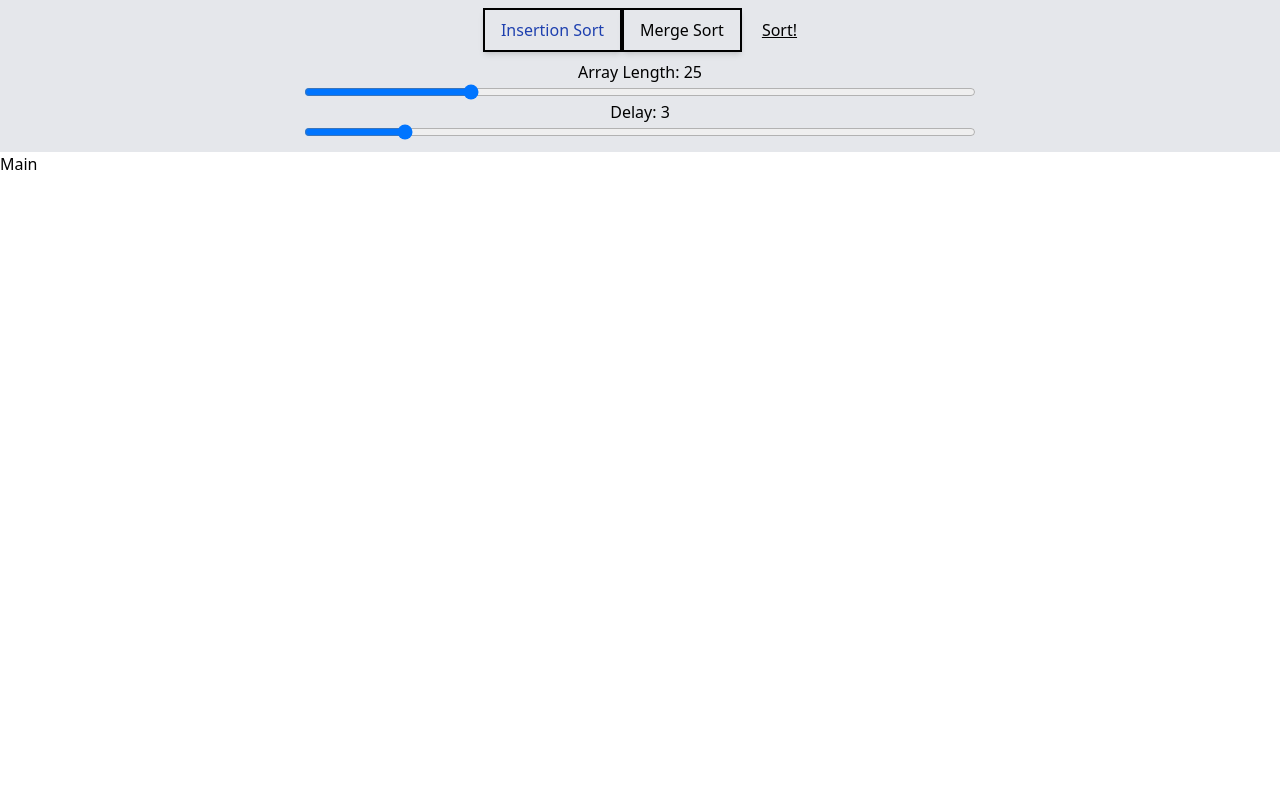
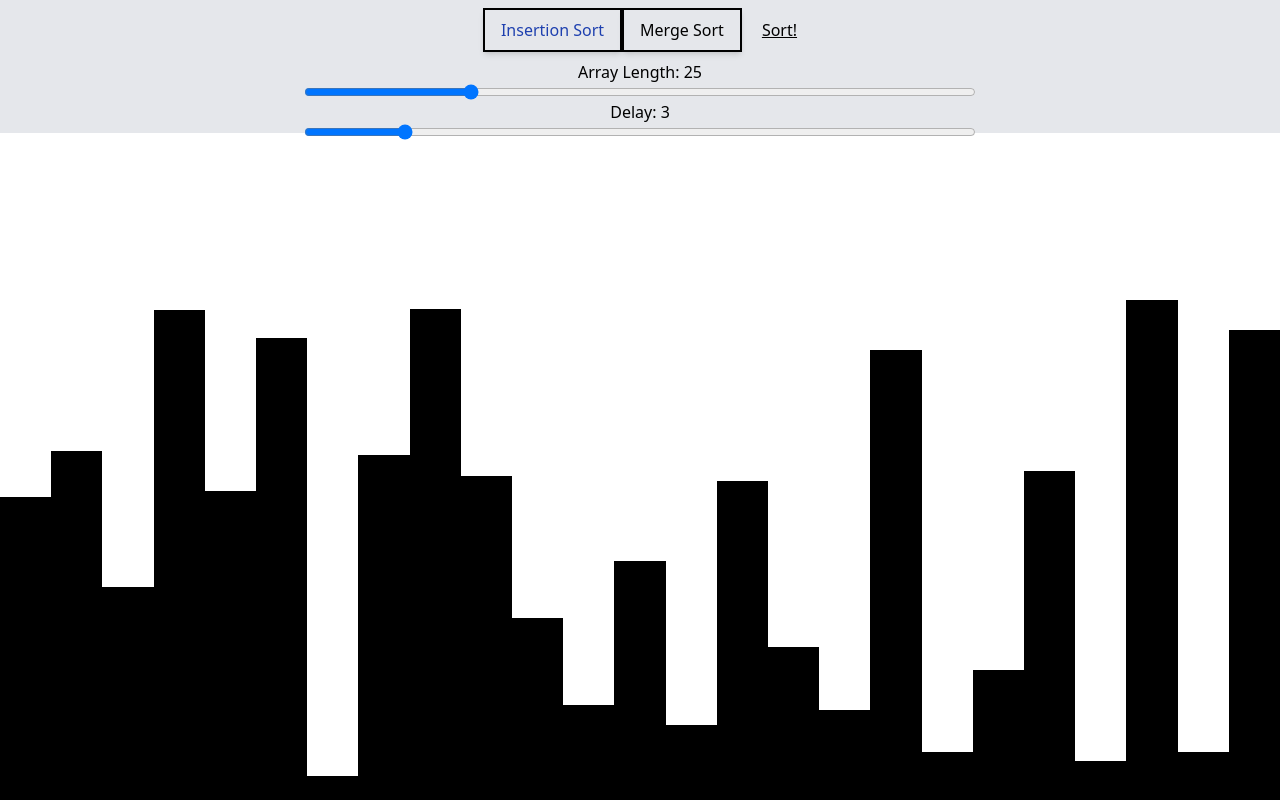
Before and after one commit to limivann/sorting-visualizer, a React (Create React App) app: page / in a window 1280 px wide. Built offline with nearby package versions, Linux system fonts and the light colour scheme.

Commit message:
generate arrays based on value

```diff
--- a/src/App.tsx
+++ b/src/App.tsx
@@ -3,10 +3,10 @@ import { NavBar, Main } from "./components";
 
 function App() {
 	return (
-		<div>
+		<main className="grid grid-rows-6 w-screen h-screen">
 			<NavBar />
 			<Main />
-		</div>
+		</main>
 	);
 }
 
--- a/src/components/Main.tsx
+++ b/src/components/Main.tsx
@@ -1,7 +1,26 @@
-import React from "react";
+import React, { useContext } from "react";
+import { ItemsContext, SettingsContext } from "../utils/AlgoContext";
 
 const Main = () => {
-	return <div>Main</div>;
+	const { items } = useContext(ItemsContext);
+	const { settings } = useContext(SettingsContext);
+	return (
+		<section className="row-span-5">
+			<div className="flex flex-row w-full h-full items-end overflow-hidden">
+				{items.map((item: number, idx: number) => (
+					<div
+						key={`${item}-${settings.arrayLength}-${idx}`}
+						className="flex-1"
+						style={{
+							backgroundColor: "black",
+							height: `${item / 7}%`,
+						}}
+						id={`${idx}`}
+					></div>
+				))}
+			</div>
+		</section>
+	);
 };
 
 export default Main;
```
